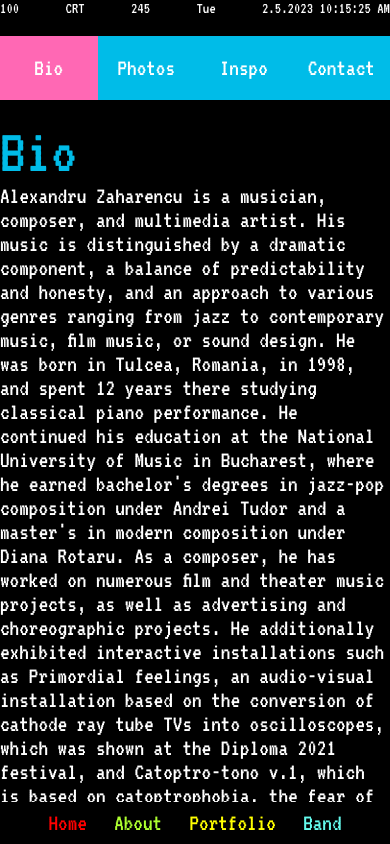
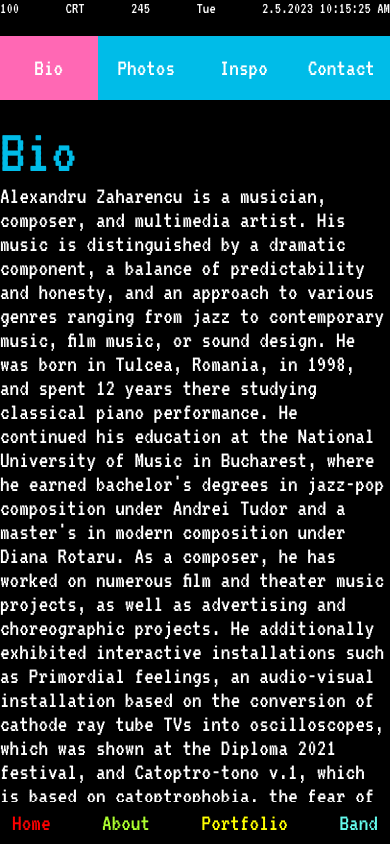
Before and after one commit to paluras/zaharen.co, a React (Vite) app: page /bio in a window 390 px wide. Built offline with nearby package versions, Linux system fonts and the light colour scheme.

Commit message:
Fix landing -might revert

```diff
--- a/src/App.css
+++ b/src/App.css
@@ -547,6 +547,11 @@ video {
   justify-content: center;
 }
 
+
+.for-fix{
+  display: flex;
+  flex-direction: column;
+}
 @media screen and (max-width: 768px) {
   .for-nothing {
     display: grid;
@@ -673,7 +678,7 @@ video {
   .place-ex {
     height: 42px;
     width: 100%;
-    justify-content: center;
+    justify-content: space-around;
     gap: 7vw;
   }
 
--- a/src/Landing.jsx
+++ b/src/Landing.jsx
@@ -68,7 +68,7 @@ function LandingPage({ crt, handleClickCRT }) {
         >
           <main className={`main ${crt}`}>
             <Nav handleClickCRT={handleClickCRT} number={100} />
-
+            <div className="for-fix">
             <img
               className="logo"
               src="/Zaharenco-logo.png"
@@ -189,6 +189,7 @@ function LandingPage({ crt, handleClickCRT }) {
                 )}
               </div>
             </div>
+            </div>
             <div className="container-lower">
               <p>
                 Zaharenco is a jazz quartet whose music aims to explore the New
```
